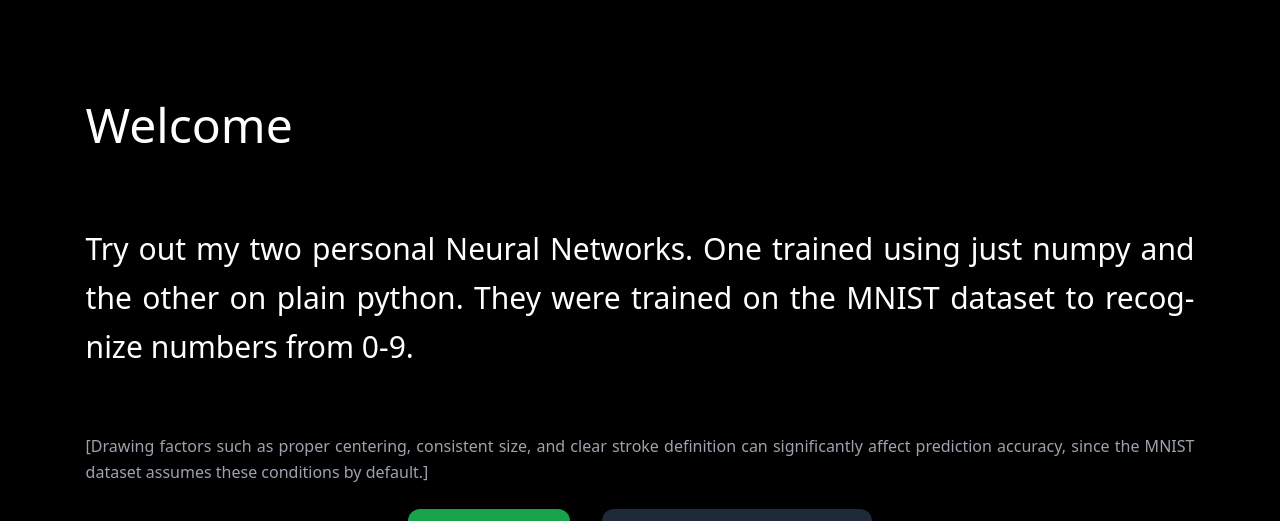
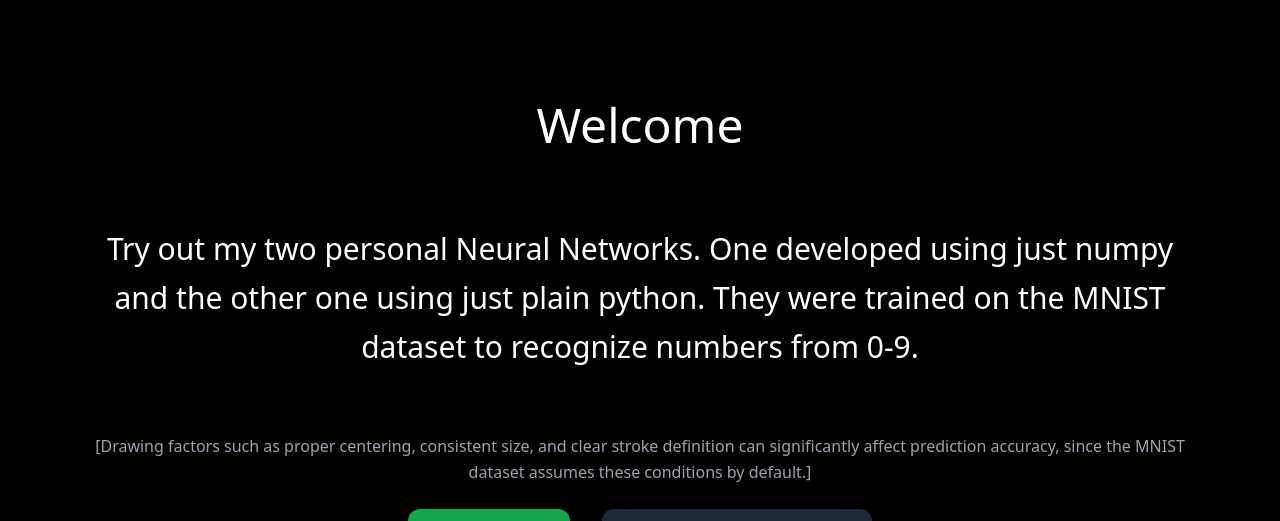
Before and after one commit to Jualvu/mnist_neural_network_ui, a React (Vite) app: page / in a window 1280 px wide. Shown: the top 521 px of the page. Built offline with nearby package versions, Linux system fonts and the light colour scheme.

Commit message:
Fixing the titles

```diff
--- a/src/mnistApp/pages/Home.tsx
+++ b/src/mnistApp/pages/Home.tsx
@@ -62,14 +62,14 @@ export const Home = () => {
 
         {/* Div with titles */}
         <div id='title'>
-            <h1 className='text-white text-5xl text-center m-[5%] text-justify leading-relaxed break-words hyphens-auto'>Welcome</h1>
-            <h1 className='text-white text-3xl text-center m-[5%] text-justify leading-relaxed break-words hyphens-auto'
+            <h1 className='text-white text-5xl text-center m-[5%]  leading-relaxed break-words hyphens-auto'>Welcome</h1>
+            <h1 className='text-white text-3xl text-center m-[5%]  leading-relaxed break-words hyphens-auto'
             >
                 Try out my two personal Neural Networks.
-                One trained using just numpy and the other on plain python.
+                One developed using just numpy and the other one using just plain python.
                 They were trained on the MNIST dataset to recognize numbers from 0-9.</h1>
 
-                <p className='text-md m-[5%] text-gray-400 text-center mb-4 text-justify leading-relaxed break-words hyphens-auto'>
+                <p className=' text-md m-[5%] text-gray-400 text-center mb-4  leading-relaxed break-words hyphens-auto'>
                     [Drawing factors such as proper centering, consistent size, and clear stroke definition can significantly
                     affect prediction accuracy, since the MNIST dataset assumes these conditions by default.]
                 </p>
```
